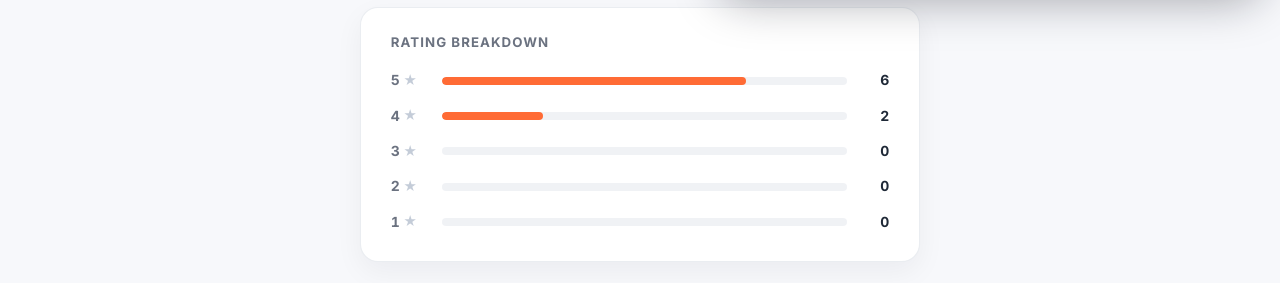
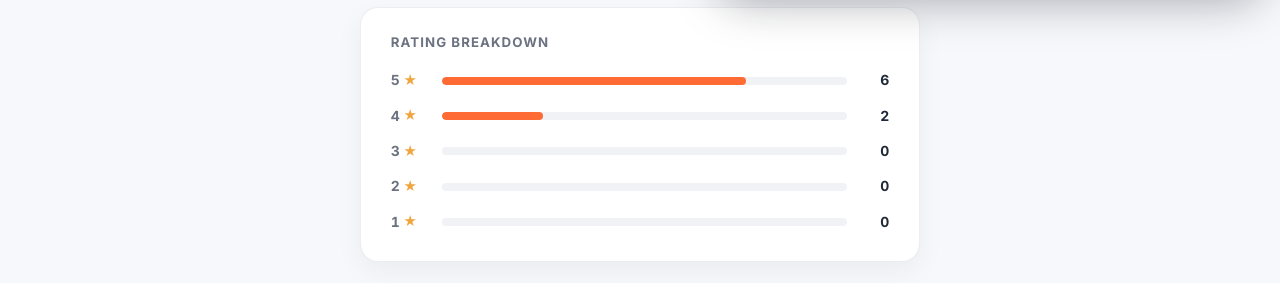
Before and after one commit to PrashantDubale/bikezone-frontend, a Vue app: page /reviews in a window 1280 px wide. Shown: the part 490-773 px from the top of the page. Built offline with nearby package versions, Linux system fonts and the light colour scheme; no server answers; what quasar would draw is missing.

Commit message:
changed color of stars

```diff
--- a/src/pages/Reviews.vue
+++ b/src/pages/Reviews.vue
@@ -109,7 +109,7 @@
                 v-for="n in 5"
                 :key="n"
                 class="star"
-                :style="{ '--fill': starFill(review.rating, n) + '%' }"
+                :style="{ '--fill': starFill(review.rating, n) + '%', }"
                 >★</span
               >
             </div>
@@ -535,7 +535,7 @@ const ratingBuckets = computed(() => {
 
 .distribution-label::after {
   content: "★";
-  color: rgba(148, 163, 184, 0.55);
+  color: rgba(236, 144, 16, 0.808);
   font-size: 0.78rem;
 }
 
```
